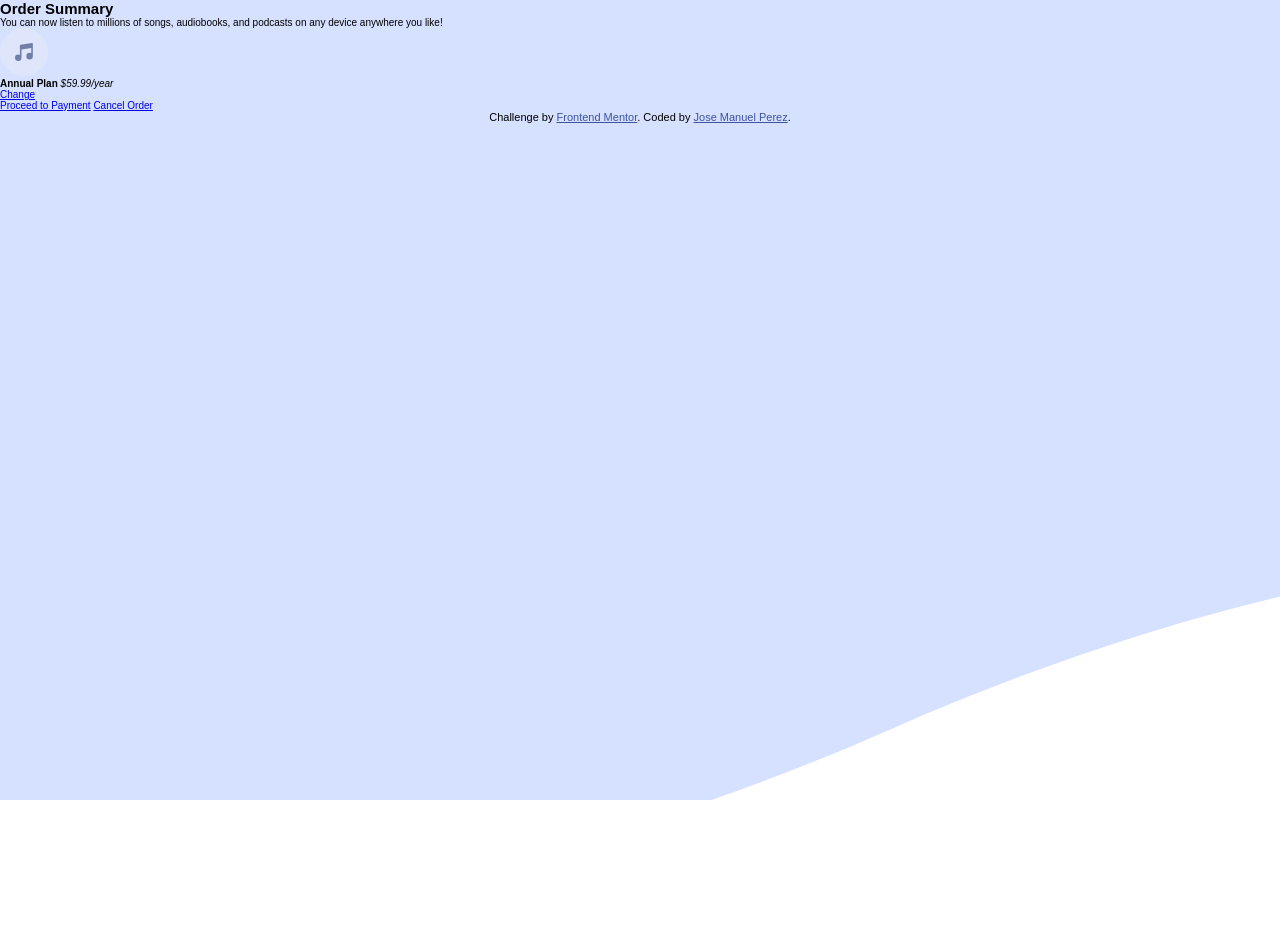
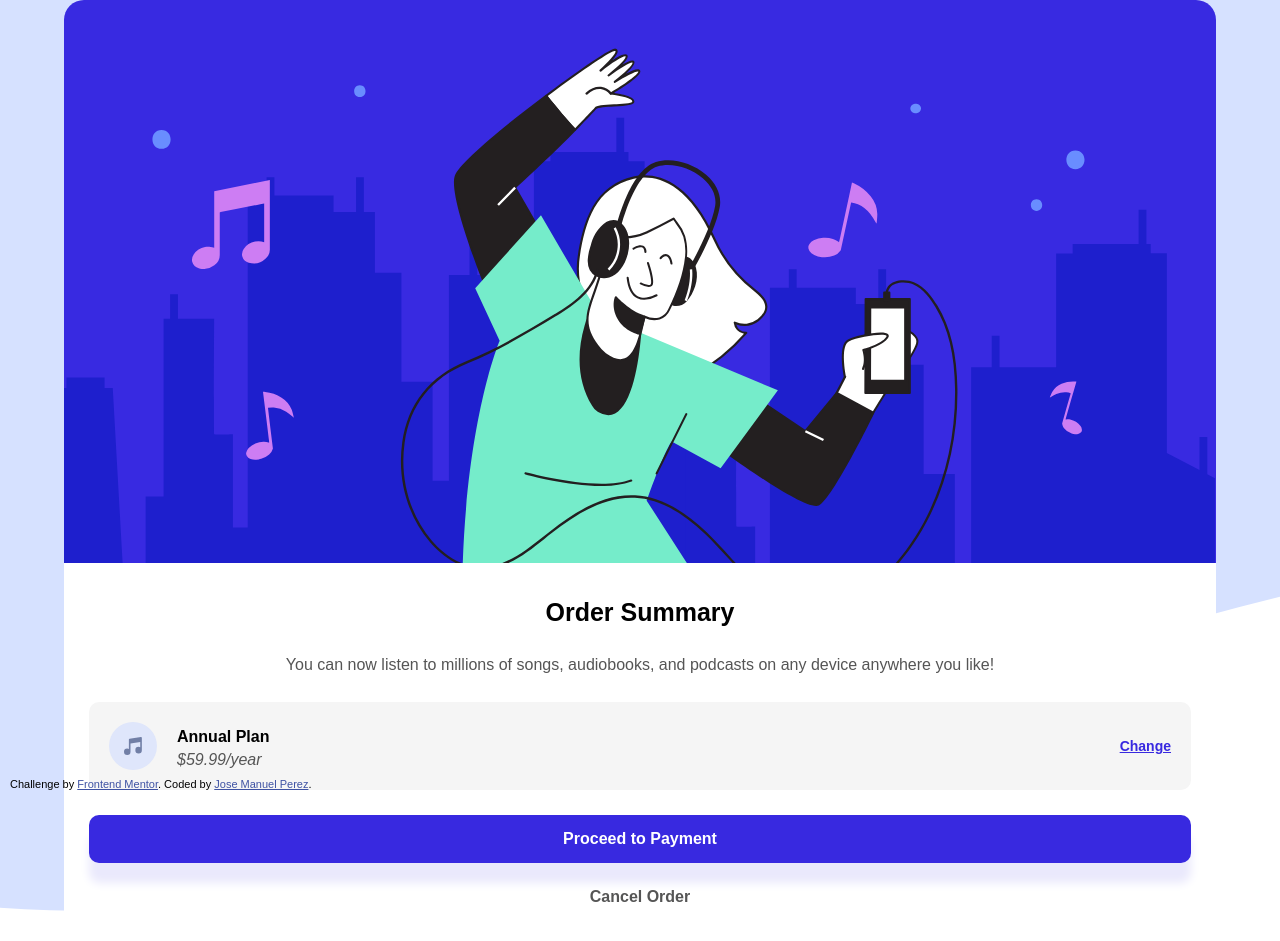
Before and after one commit to jmpevzla/fm-order-summary, a plain HTML site: page index.html in a window 1280 px wide. Before the commit the page ends 800 px from the top, so only its background shows below. Drawn offline with Linux system fonts and the light colour scheme.

Commit message:
add styles for order details info and buttons fix html tags and add header for article add style for main tag

```diff
--- a/index.html
+++ b/index.html
@@ -14,6 +14,10 @@
 <body>
   <main>
     <article class="order">
+      <header class="header">
+        <img class="bg-hero" src="images/illustration-hero.svg" alt="music hero illustration">
+      </header>
+      <section class="info">
         <h2 class="title">Order Summary</h2>
 
         <p class="desc">You can now listen to millions of songs, audiobooks, and podcasts on any
@@ -30,6 +34,7 @@
 
         <a class="proceed-link" href="#">Proceed to Payment</a>
         <a class="cancel-link" href="#">Cancel Order</a>
+      </section>
     </article>
   </main>
 
--- a/order.css
+++ b/order.css
@@ -0,0 +1,87 @@
+.order {
+  --color-pale-blue: hsl(225, 100%, 94%);
+  --color-bright-blue: hsl(245, 75%, 52%);
+  font-size: 16px;
+  width: 90vw;
+  margin: auto;
+}
+
+.order .bg-hero {
+  display: block;
+  width: 100%;
+  border-radius: 20px 20px 0 0;
+}
+
+.order .info {
+  background-color: #fff;
+  padding: 35px 25px;
+  text-align: center;
+  border-radius: 0 0 20px 20px;
+}
+
+.order .info * {
+  margin-bottom: 25px;
+}
+
+.order .title {
+  font-size: 25px;
+}
+
+.order .desc {
+  line-height: 25px;
+  color: #555;
+}
+
+.order .plan {
+  display: flex;
+  flex-direction: row;
+  background-color: rgb(245, 245, 245);
+  border-radius: 10px;
+  padding: 20px;
+  align-items: center;
+}
+
+.order .plan * {
+  margin-bottom: 0;
+}
+
+.order .plan .change-link {
+  color: var(--color-bright-blue);
+  font-weight: 700;
+  font-size: 14px;
+}
+
+.order .plan .details {
+  text-align: left;
+  padding: 0 20px;
+  flex-grow: 1;
+}
+
+.order .plan .details * {
+  display: block;
+  margin-top: 5px;
+}
+
+.order .plan .details .price {
+  color: #555;
+}
+
+.order .proceed-link {
+  display: block;
+  background-color: var(--color-bright-blue);
+  color: #fff;
+  text-align: center;
+  border-radius: 10px;
+  text-decoration: none;
+  font-weight: bold;
+  padding: 15px 0;
+  box-shadow: 0 20px 10px hsl(245, 75%, 95%);
+}
+
+.order .cancel-link {
+  display: block;
+  color: #555;
+  font-weight: bold;
+  text-decoration: none;
+  margin-bottom: 0;
+}
--- a/styles.css
+++ b/styles.css
@@ -6,13 +6,22 @@
 
 html {
   font-family: Arial, Helvetica, sans-serif;
-  font-size: 62.5%;
   background-image: url(./images/pattern-background-mobile.svg);
   background-repeat: no-repeat;
   background-size: 220vh;
 }
 
+main {
+  display: flex;
+  align-items: center;
+  justify-content: center;
+  min-height: 100vh;
+}
+
 .attribution {
+  position: absolute;
+  left: 10px;
+  bottom: 10px;
   font-size: 11px;
   text-align: center;
 }
```
Lines whose indentation alone changed are shown as unchanged.
